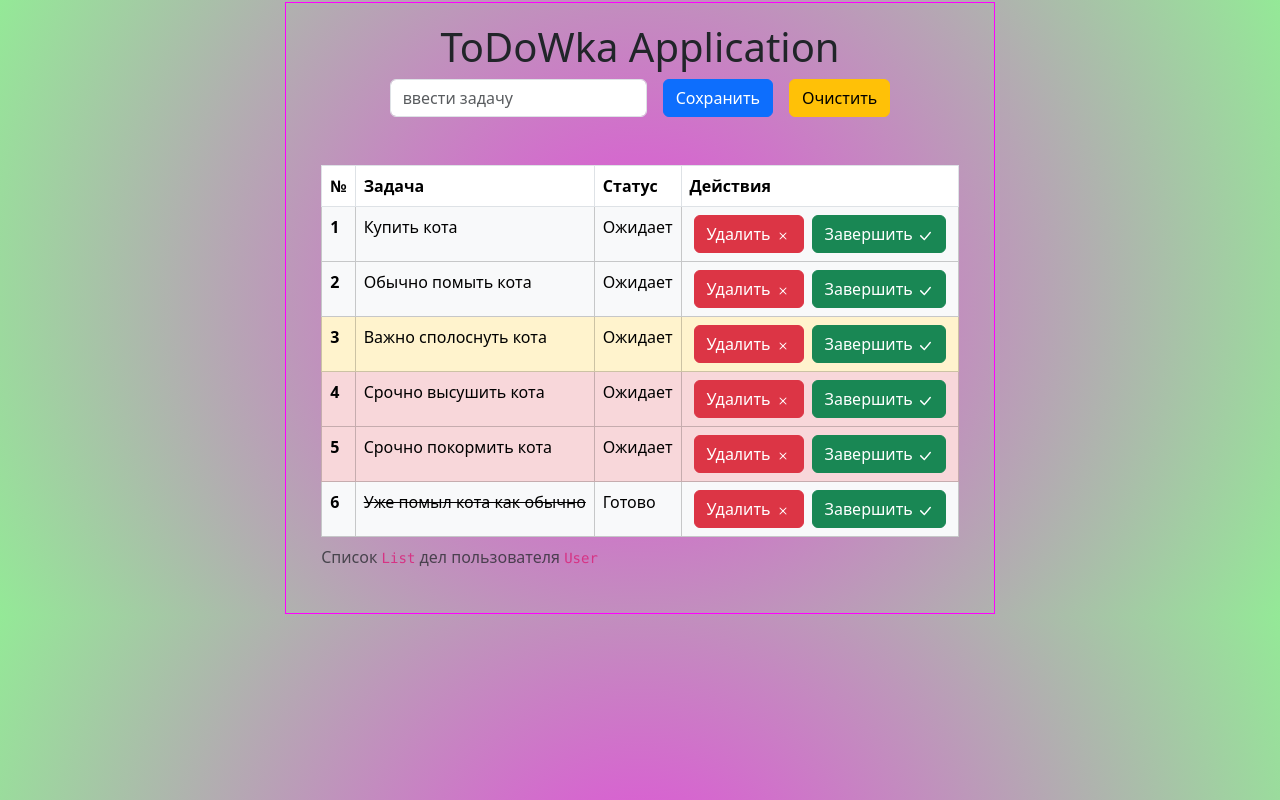
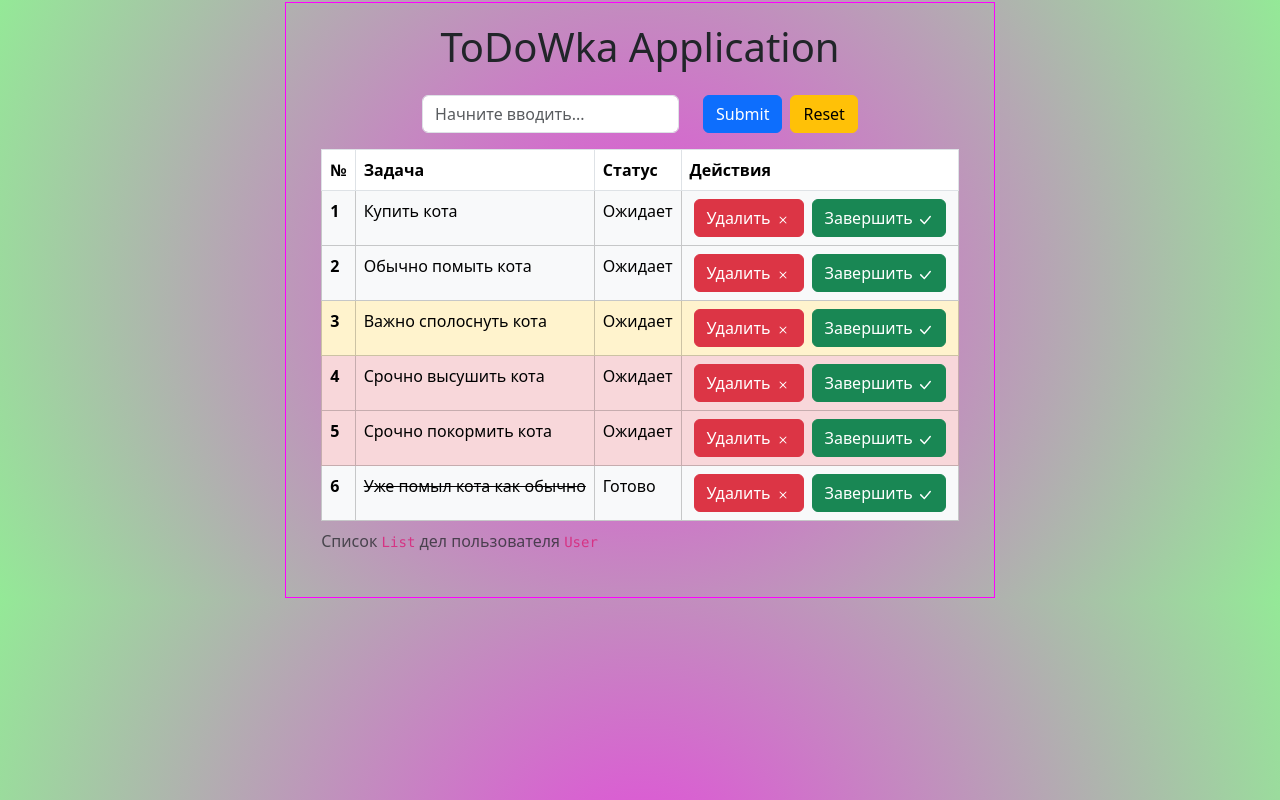
Before and after one commit to mindfling/ME_ToDoApp_ReactViteTS, a React (Vite) app: page / in a window 1280 px wide. Built offline with nearby package versions, Linux system fonts and the light colour scheme.

Commit message:
feat FormTask

```diff
--- a/src/App.tsx
+++ b/src/App.tsx
@@ -1,7 +1,7 @@
 // import { Button, Container } from 'react-bootstrap';
 import { Title } from './Components/Title';
 import ExampleModal from './Components/ExampleModal';
-import { Form } from './Components/Form';
+import { FormTask } from './Components/FormTask';
 import MyTable from './Components/MyTable';
 import 'bootstrap/dist/css/bootstrap.min.css';
 
@@ -13,7 +13,7 @@ function App() {
 
       <Title text='ToDoWka Application' />
 
-      <Form />
+      <FormTask />
 
       <MyTable />
     </div>
--- a/src/Components/Form.tsx
+++ /dev/null
@@ -1,21 +0,0 @@
-// import React from 'react'
-
-// type Props = {}
-
-export const Form = () => {
-  return (
-      <form className="d-flex align-items-center mb-5">
-        <label className="form-group me-3 mb-0">
-          <input type="text" className="form-control" placeholder="ввести задачу" />
-        </label>
-
-        <button type="submit" title='submit' className="btn btn-primary me-3">
-          Сохранить
-        </button>
-
-        <button type="reset" title='reset' className="btn btn-warning">
-          Очистить
-        </button>
-      </form>
-  )
-}
--- /dev/null
+++ b/src/Components/FormTask.tsx
@@ -0,0 +1,41 @@
+// import React from 'react'
+import Form from 'react-bootstrap/Form';
+import { Button, FormControl } from "react-bootstrap";
+import React, { useState } from 'react';
+
+// type Props = {}
+
+export const FormTask = () => {
+
+  const [value, setValue] = useState('');
+
+  const handleSubmit = (e: React.FormEvent<HTMLFormElement>) => {
+    e.preventDefault();
+    console.log('submited and save to storage');
+    console.log(e.target);
+    console.log(e.currentTarget.name);
+    console.log('after submit value: \"', value.replace(/(\s\s*)/g, ' ').toLowerCase(), '\"'); // удаляем лишние пробелы
+  }
+
+  const handleButtonClick = (e: React.FormEvent<HTMLButtonElement>) => {
+    console.log('click button submit', e.currentTarget);
+  }
+
+  const handleClickReset = (e: React.FormEvent<HTMLButtonElement>) => {
+    console.log('click button reset', e.currentTarget);
+  }
+
+  return (
+    <Form className='form-task d-flex justify-content my-3' onSubmit={handleSubmit}>
+      <FormControl
+        type='text'
+        placeholder='Начните вводить...'
+        name='task'
+        value={value}
+        onChange={(e) => setValue(e.target.value)}
+      />
+      <Button className='mx-2 ms-4' variant="primary" type="submit" onClick={handleButtonClick}>Submit</Button>
+      <Button variant="warning" type="reset" onClick={handleClickReset}>Reset</Button>
+    </Form>
+  )
+};
```
